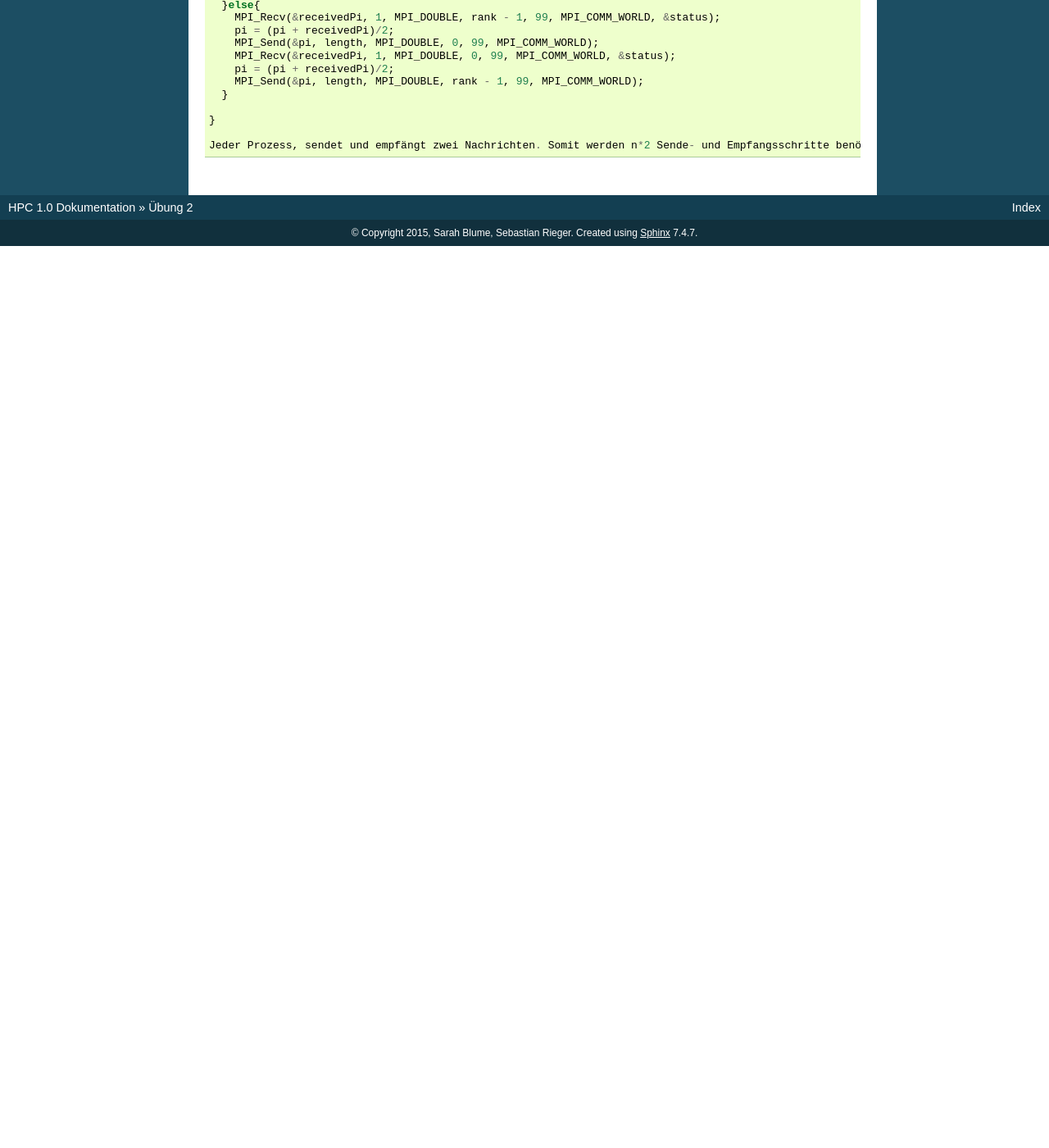
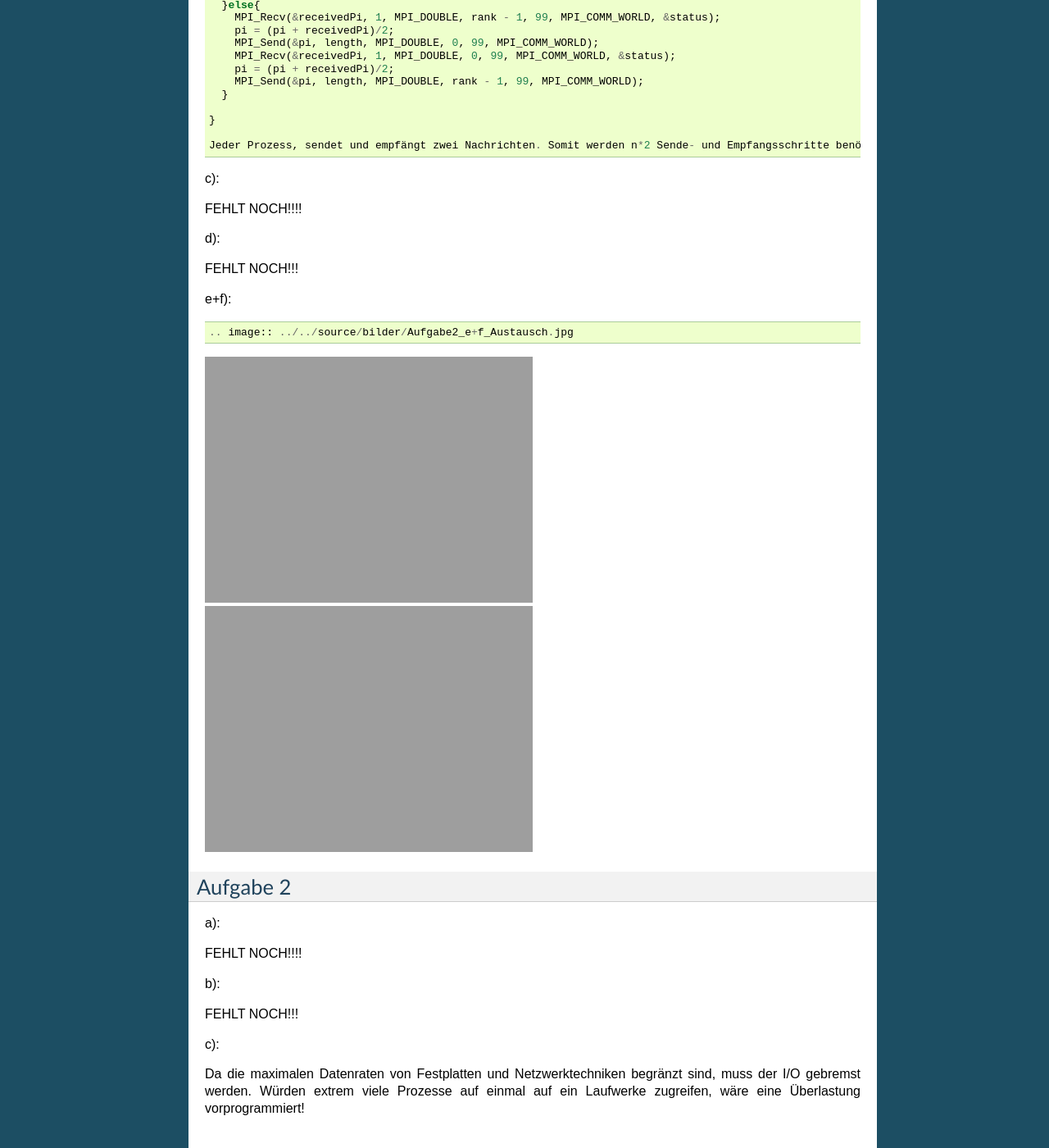
Before and after one commit to ajdf24/HPC_Uebungen, a Sphinx documentation site: the page built from OpenMP/Loesungen/source/Uebung5.rst, in a window 1280 px wide and 1400 px high, scrolled down 1359 px. Shown: the whole window at 82% size. Built offline with Sphinx 7.4.7, drawn with Linux system fonts in a browser that asks for light colours; before the commit the page ends 1659 px from its top, so only the background shows below that.

Commit message:
Aufgabenblatt 5 weiter. hier fehlen noch 2 c + d und 3 a + b.

```diff
--- a/OpenMP/Loesungen/source/Uebung5.rst
+++ b/OpenMP/Loesungen/source/Uebung5.rst
@@ -94,3 +94,37 @@ b)::
   }
 
   Jeder Prozess, sendet und empfängt zwei Nachrichten. Somit werden n*2 Sende- und Empfangsschritte benötigt, wobei n die Anzahl der Prozesse darstellt.
+
+c)::
+
+
+FEHLT NOCH!!!!
+
+d)::
+
+
+FEHLT NOCH!!!
+
+e+f)::
+
+.. image:: ../../source/bilder/Aufgabe2_e+f_Austausch.jpg
+
+.. image:: ../../source/bilder/Aufgabe2_e+f_Broadcast.jpg
+
+.. image:: ../../source/bilder/Aufgabe2_e+f_Ring.jpg
+
+Aufgabe 2
+=========
+a)::
+
+FEHLT NOCH!!!!
+
+b)::
+
+
+FEHLT NOCH!!!
+
+c)::
+
+Da die maximalen Datenraten von Festplatten und Netzwerktechniken begränzt sind, muss der I/O gebremst werden.
+Würden extrem viele Prozesse auf einmal auf ein Laufwerke zugreifen, wäre eine Überlastung vorprogrammiert!
```
Also changed, not shown: 3 other files.
